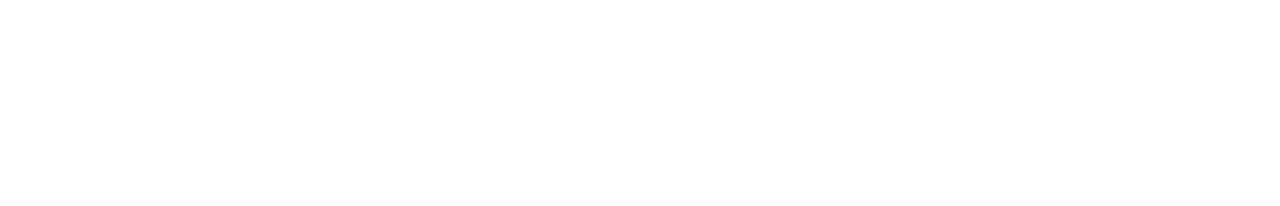
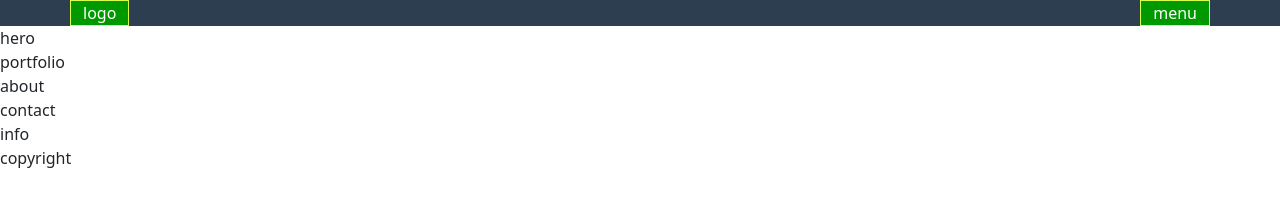
Before and after one commit to Blaser993/html-css-bootstrap-freelancer, a plain HTML site: page index.html in a window 1280 px wide. Drawn offline with nearby package versions, Linux system fonts and the light colour scheme.

Commit message:
NEW FEAT macro structure + .bla_header layout

```diff
--- a/css/style.css
+++ b/css/style.css
@@ -0,0 +1,38 @@
+:root{
+    --header-bg:#2C3E50;
+    --primary-bg:#1ABC9C;
+    --white-bg:#fff;
+    --tertiary-bg:#3A546D;
+}
+
+
+
+
+/* ##############################################
+
+HEDER RULES
+
+################################################ */
+
+.bla_header{
+    background-color: var(--header-bg);
+    color: var(--white-bg);
+}
+
+
+
+
+/* ##############################################
+
+DEBUG RULES
+
+################################################ */
+
+.debug{
+    border: 4px dashed salmon;
+}
+
+[class ^= "col"]{
+    background-color: rgb(0, 154, 0);
+    border: 1px solid rgb(215, 255, 71);
+}
--- a/index.html
+++ b/index.html
@@ -8,11 +8,31 @@
     <link rel="stylesheet" href="./css/style.css">
     <title>Bootstrap</title>
 </head>
+
 <body>
+
+    <header class="bla_header">
+
+        <div class="container">
+            <nav class="row justify-content-between">
+                <div class="col-auto">logo</div>
+                <div class="col-auto">menu</div>
+            </nav>
+        </div>
+
+    </header>
+
+    <section class="bla_hero">hero</section>
+    <section class="bla_portfolio">portfolio</section>
+    <section class="bla_about">about</section>
+    <section class="bla_contact">contact</section>
+
+    <footer class="bla_footer">
+        <section class="bla_info">info</section>
+        <section class="bla_copyr">copyright</section>
+    </footer>
 
 
     <script src="https://cdn.jsdelivr.net/npm/bootstrap@5.3.0-alpha1/dist/js/bootstrap.bundle.min.js" integrity="sha384-w76AqPfDkMBDXo30jS1Sgez6pr3x5MlQ1ZAGC+nuZB+EYdgRZgiwxhTBTkF7CXvN" crossorigin="anonymous"></script>
-
-
 </body>
 </html>
```
